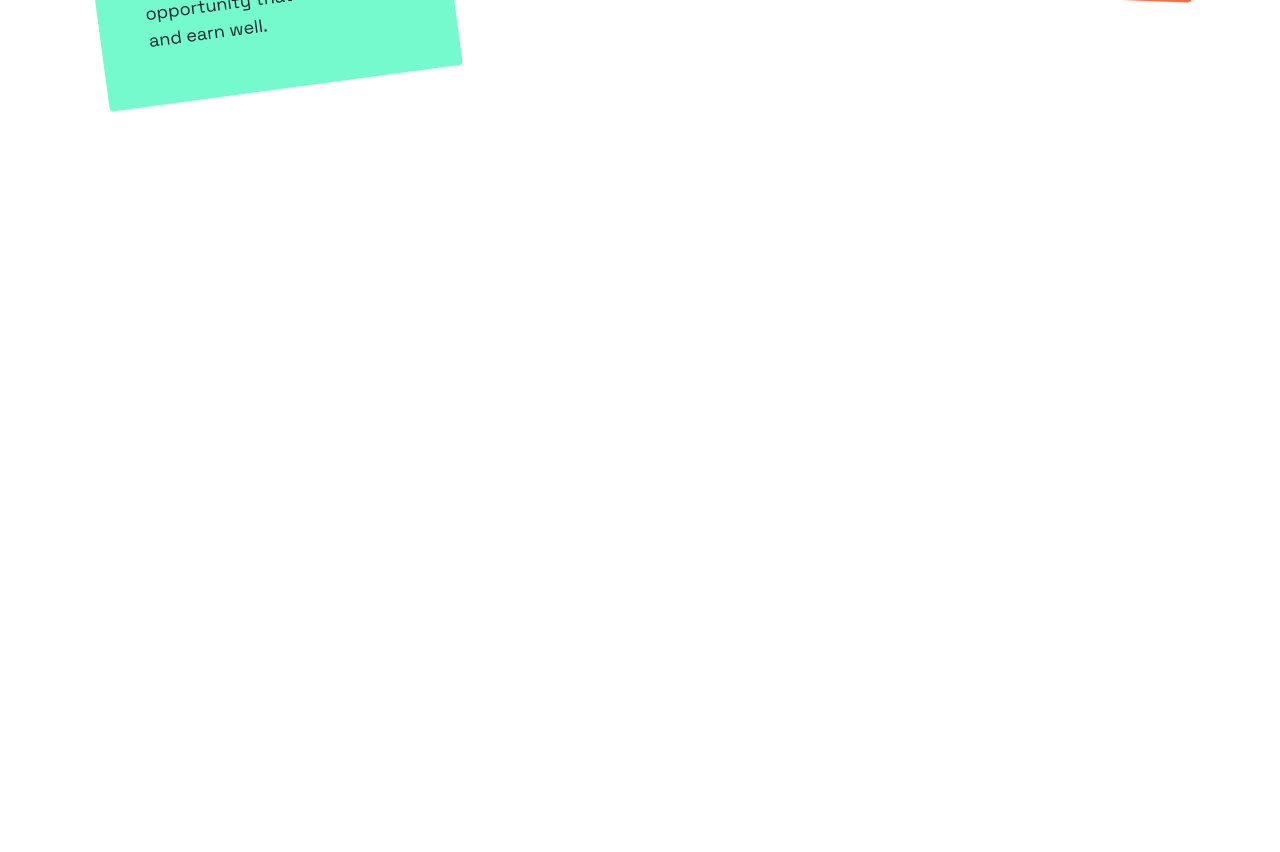
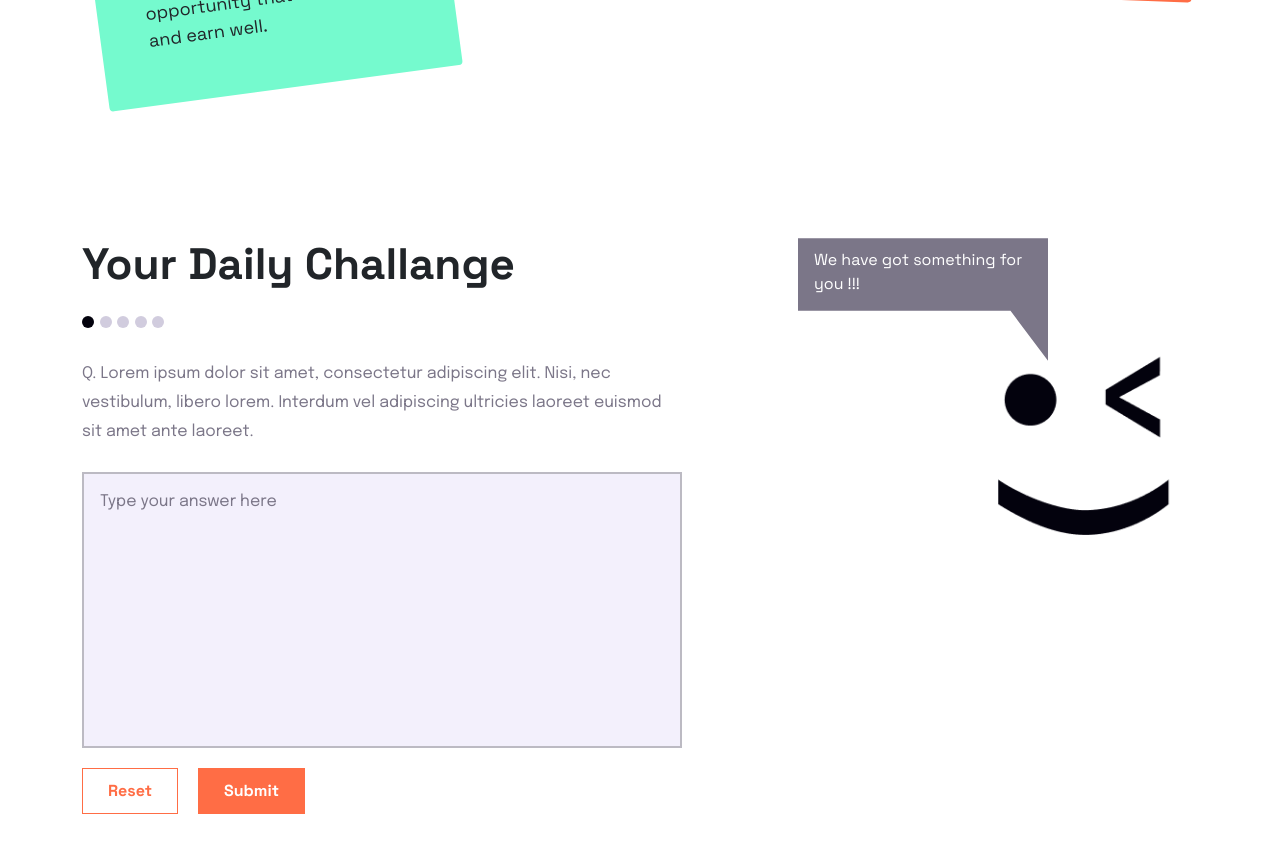
Before and after one commit to bob-the-coder-community/next-www, a Next.js app: page / in a window 1280 px wide. Shown: the part 1560-2412 px from the top of the page. Before the commit the page ends 1698 px from the top, so only its background shows below. Built offline with nearby package versions, Linux system fonts and the light colour scheme.

Commit message:
challange section

```diff
--- a/pages/index.tsx
+++ b/pages/index.tsx
@@ -107,6 +107,43 @@ class HomePage extends React.PureComponent<{}> {
 							</div>
 						</div>
 					</section>
+
+					{/* Daily Challange */}
+					<section className="daily-challange">
+						<div className="container">
+							<div className="custom-message">
+								<div className="d-flex">
+									<div className="msg-container">
+										We have got something for you !!!
+									</div>
+									<img src="/images/wynk.png" alt="Wynk!" />
+								</div>
+							</div>
+
+							<h1 className="section-title">Your Daily Challange</h1>
+							<div className="bullets">
+								{
+									[0, 2, 3, 4, 5].map((i) => (
+										<div className={`bullet ${i === 0 ? 'active' : ''}`} key={i}></div>
+									))
+								}
+							</div>
+							<div className="questions-container">
+								<h6 className="question">
+									Q. Lorem ipsum dolor sit amet, consectetur adipiscing elit. Nisi, nec vestibulum, libero lorem. Interdum vel adipiscing ultricies laoreet euismod sit amet ante laoreet.
+								</h6>
+								<div className="answer">
+									<div className="form-group">
+										<textarea rows={10} className="form-control" data-gramm="false" placeholder={'Type your answer here'}></textarea>
+									</div>
+									<div className="d-flex flex-row">
+										<button className="btn btn-outline-primary">Reset</button>
+										<button className="btn btn btn-primary">Submit</button>
+									</div>
+								</div>
+							</div>
+						</div>
+					</section>
 				</div>
 			</PrimaryLayout>
 		)
--- a/styles/globals.scss
+++ b/styles/globals.scss
@@ -22,6 +22,13 @@ html, body {
 	}
 }
 
+.form-control {
+	&:focus, &:active {
+		outline: none !important;
+		box-shadow: none !important;
+	}
+}
+
 .btn-primary {
   	color: #fff;
   	transition-delay: .2s;
--- a/styles/pages/index.scss
+++ b/styles/pages/index.scss
@@ -94,7 +94,6 @@
 		padding-top: 50px;
 		display: block;
 
-
 		.section-title {
 			font-size: 44px;
 			font-weight: bold;
@@ -140,4 +139,92 @@
 			}
 		}
 	}
+
+	.daily-challange {
+		padding: 100px 0;
+
+		.custom-message {
+			float: right;
+
+			.msg-container {
+				clip-path: polygon(0 0, 100% 0%, 100% 49%, 85% 29%, 0 29%);
+				background-color: #7B7688;
+				height: 250px;
+				width: 250px;
+				font-size: 16px;
+				padding: 10px 16px;
+				color: #fff;
+			}
+
+			img {
+				width: 200px;
+				height: 200px;
+				object-fit: contain;
+				margin-top: 100px;
+				margin-left: -50px;
+			}
+		}
+
+
+		.section-title {
+			font-size: 44px;
+			font-weight: bold;
+			margin-bottom: 20px;
+		}
+
+		.bullets {
+			margin-bottom: 20px;
+
+			.bullet {
+				width: 12px;
+				height: 12px;
+				border-radius: 50%;
+				background-color: #D1CCDE;
+				display: inline-block;
+				margin-right: 5.5px;
+
+				&.active {
+					background-color: #03020D;
+				}
+			}
+		}
+
+		.questions-container {
+			max-width: 600px;
+
+			.question {
+				color: #7B7688;
+				font-family: 'Epilogue', -apple-system, BlinkMacSystemFont, 'Segoe UI', Roboto, Oxygen, Ubuntu, Cantarell, 'Open Sans', 'Helvetica Neue', sans-serif;
+				font-size: 16px;
+				line-height: 1.8;
+				font-weight: 500;
+				margin: 25px 0;
+			}
+
+			.form-control {
+				margin-bottom: 20px;
+				background-color: #F3F0FC;
+				border: 2px solid rgba(123, 118, 136, .5);
+				padding: 16px;
+				border-radius: 0;
+				transition-delay: .1s;
+				font-family: 'Epilogue', -apple-system, BlinkMacSystemFont, 'Segoe UI', Roboto, Oxygen, Ubuntu, Cantarell, 'Open Sans', 'Helvetica Neue', sans-serif;
+				resize: none;
+
+				&:active, &:focus {
+					border: 2px solid #7B7688;
+				}
+
+				&::placeholder {
+					color: #7B7688;
+				}
+			}
+
+			button {
+				margin-right: 20px;
+				font-weight: bold;
+				padding: 10px 25px;
+			}
+		}
+	}
 }
```
Also changed, not shown: public/images/wynk.png (added).
